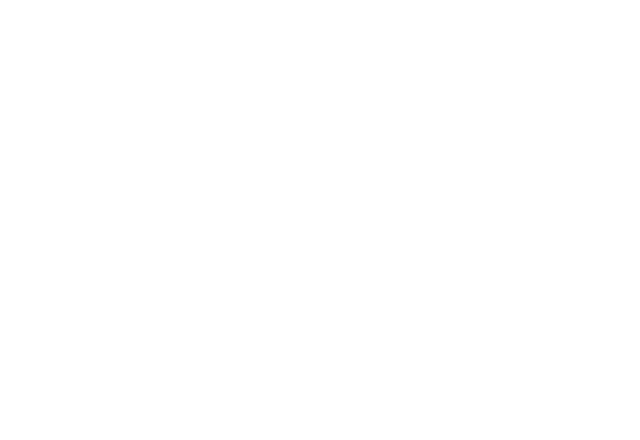
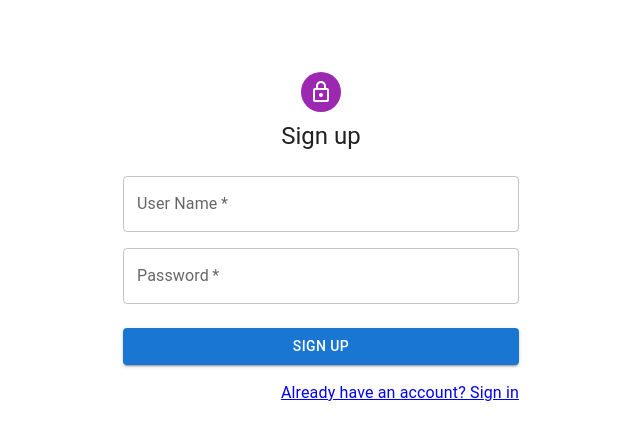
Before and after one commit to HarshRa3/apicrud, a React (Create React App) app: page / in a window 1280 px wide. Shown: the top 440 px of the page, without its empty margins (319-959 px from the left). Built offline with nearby package versions, Linux system fonts and the light colour scheme.

Commit message:
form validation

```diff
--- a/src/App.js
+++ b/src/App.js
@@ -1,9 +1,9 @@
 import React from 'react'
-
+import Router from './router/Router'
 const App = () => {
   return (
     <div>
-
+      <Router/>
     </div>
   )
 }
--- /dev/null
+++ b/src/components/SignIn.js
@@ -0,0 +1,97 @@
+import * as React from "react";
+import Avatar from "@mui/material/Avatar";
+import Button from "@mui/material/Button";
+import CssBaseline from "@mui/material/CssBaseline";
+import TextField from "@mui/material/TextField";
+import Link from "@mui/material/Link";
+import Grid from "@mui/material/Grid";
+import Box from "@mui/material/Box";
+import LockOutlinedIcon from "@mui/icons-material/LockOutlined";
+import Typography from "@mui/material/Typography";
+import Container from "@mui/material/Container";
+import { createTheme, ThemeProvider } from "@mui/material/styles";
+import { useFormik } from "formik";
+import { signInScheema } from "../schemas";
+
+const defaultTheme = createTheme();
+const initialValues = { name: "", password: "" };
+export default function SignIn() {
+  const formik = useFormik({
+    initialValues: initialValues,
+    validationSchema:signInScheema,
+    onSubmit: (values) => {
+      console.log(values);
+    },
+  });
+  return (
+    <ThemeProvider theme={defaultTheme}>
+      <Container component="main" maxWidth="xs">
+        <CssBaseline />
+        <Box
+          sx={{
+            marginTop: 8,
+            display: "flex",
+            flexDirection: "column",
+            alignItems: "center",
+          }}
+        >
+          <Avatar sx={{ m: 1, bgcolor: "secondary.main" }}>
+            <LockOutlinedIcon />
+          </Avatar>
+          <Typography component="h1" variant="h5">
+            Sign in
+          </Typography>
+          <Box
+            component="form"
+            onSubmit={formik.handleSubmit}
+            noValidate
+            sx={{ mt: 1 }}
+          >
+            <TextField
+              margin="normal"
+              required
+              fullWidth
+              label="User Name"
+              name="name"
+              value={formik.values.name}
+              onChange={formik.handleChange}
+              onBlur={formik.handleBlur}
+              autoComplete="off"
+              // autoFocus
+            />
+   {formik.errors.name && formik.touched.name && <Typography variant="p" color={'error'} >{formik.errors.name}</Typography>}
+            <TextField
+              required
+              fullWidth
+              name="password"
+              label="Password"
+              type="password"
+              id="password"
+              autoComplete="off"
+              value={formik.values.password}
+              onChange={formik.handleChange}
+              onBlur={formik.handleBlur}
+            />
+
+{formik.errors.password && formik.touched.password && <Typography variant="p" color={'error'} >{formik.errors.password}</Typography>}
+            <Button
+              type="submit"
+              fullWidth
+              variant="contained"
+              sx={{ mt: 3, mb: 2 }}
+            >
+              Sign In
+            </Button>
+            <Grid container>
+              <Grid item>
+                <Link href="#" variant="body2">
+                  {"Don't have an account? Sign Up"}
+                </Link>
+              </Grid>
+            </Grid>
+          </Box>
+        </Box>
+      </Container>
+    </ThemeProvider>
+  );
+}
--- /dev/null
+++ b/src/components/SignUp.js
@@ -0,0 +1,107 @@
+import * as React from "react";
+import Avatar from "@mui/material/Avatar";
+import Button from "@mui/material/Button";
+import CssBaseline from "@mui/material/CssBaseline";
+import TextField from "@mui/material/TextField";
+import Grid from "@mui/material/Grid";
+import Box from "@mui/material/Box";
+import LockOutlinedIcon from "@mui/icons-material/LockOutlined";
+import Typography from "@mui/material/Typography";
+import Container from "@mui/material/Container";
+import { createTheme, ThemeProvider } from "@mui/material/styles";
+import { useFormik } from "formik";
+import { signUpSchema } from "../schemas";
+import { NavLink } from "react-router-dom";
+const defaultTheme = createTheme();
+const initialValues = {
+  name: "",
+  password: "",
+};
+
+export default function SignUp() {
+  const formik = useFormik({
+    initialValues: initialValues,
+    validationSchema: signUpSchema,
+    onSubmit: (values) => {
+      console.log(values);
+    },
+  });
+
+  return (
+    <ThemeProvider theme={defaultTheme}>
+      <Container component="main" maxWidth="xs">
+        <CssBaseline />
+        <Box
+          sx={{
+            marginTop: 8,
+            display: "flex",
+            flexDirection: "column",
+            alignItems: "center",
+          }}
+        >
+          <Avatar sx={{ m: 1, bgcolor: "secondary.main" }}>
+            <LockOutlinedIcon />
+          </Avatar>
+          <Typography component="h1" variant="h5">
+            Sign up
+          </Typography>
+          <Box
+            component="form"
+            noValidate
+            onSubmit={formik.handleSubmit}
+            sx={{ mt: 3 }}
+          >
+            <Grid container spacing={2}>
+              <Grid item xs={12}>
+                <TextField
+                  required
+                  fullWidth
+                  label="User Name"
+                  name="name"
+                  autoComplete="off"
+                  value={formik.values.name}
+                  onChange={formik.handleChange}
+                  onBlur={formik.handleBlur}
+                />
+                {formik.errors.name && formik.touched.name && <Typography variant="p" color={'error'} >{formik.errors.name}</Typography>}
+
+              </Grid>
+              <Grid item xs={12}>
+                <TextField
+                  required
+                  fullWidth
+                  name="password"
+                  label="Password"
+                  type="password"
+                  id="password"
+                  autoComplete="off"
+                  value={formik.values.password}
+                  onChange={formik.handleChange}
+                  onBlur={formik.handleBlur}
+                />
+                {formik.errors.password && formik.touched.password && <Typography variant="p" color={'error'} >{formik.errors.password}</Typography>}
+                </Grid>
+            </Grid>
+            <NavLink>
+              <Button
+                type="submit"
+                fullWidth
+                variant="contained"
+                sx={{ mt: 3, mb: 2 }}
+              >
+                Sign Up
+              </Button>
+            </NavLink>
+            <Grid container justifyContent="flex-end">
+              <Grid item>
+                <NavLink to={"/signin"} variant="body2">
+                  Already have an account? Sign in
+                </NavLink>
+              </Grid>
+            </Grid>
+          </Box>
+        </Box>
+      </Container>
+    </ThemeProvider>
+  );
+}
--- a/src/index.js
+++ b/src/index.js
@@ -1,8 +1,15 @@
-import React from 'react';
-import ReactDOM from 'react-dom/client';
-import './index.css';
-import App from './App';
-const root = ReactDOM.createRoot(document.getElementById('root'));
+import React from "react";
+import ReactDOM from "react-dom/client";
+import "./index.css";
+import App from "./App";
+import { store } from "./redux/store";
+import { Provider } from "react-redux";
+import { BrowserRouter } from "react-router-dom";
+const root = ReactDOM.createRoot(document.getElementById("root"));
 root.render(
-    <App />
+  <Provider store={store}>
+    <BrowserRouter>
+      <App />
+    </BrowserRouter>
+  </Provider>
 );
--- /dev/null
+++ b/src/pages/HomePage.js
@@ -0,0 +1,11 @@
+import React from 'react'
+import SignUp from '../components/SignUp'
+const HomePage = () => {
+  return (
+    <div>
+        <SignUp/>
+    </div>
+  )
+}
+
+export default HomePage
--- /dev/null
+++ b/src/redux/Slices/userDetailSlices.js
@@ -0,0 +1,14 @@
+import { createSlice } from "@reduxjs/toolkit";
+
+const userDetail=createSlice({
+    name:'userDetail',
+    initialState:{
+        user:[],
+        },
+    reducers:{
+        getUserDetails:(state,action)=>{
+            state.user=action.payload;
+            },
+    }
+})
+export default userDetail.reducer
--- /dev/null
+++ b/src/redux/rootReducer.js
@@ -0,0 +1,7 @@
+import { combineReducers } from "@reduxjs/toolkit";
+
+import userDetailSlices from './Slices/userDetailSlices'
+const rootReducer=combineReducers({
+    userDetail:userDetailSlices,
+})
+export default rootReducer;
--- /dev/null
+++ b/src/redux/store.js
@@ -0,0 +1,7 @@
+import {configureStore} from '@reduxjs/toolkit'
+import rootReducer from './rootReducer'
+export const store=configureStore({
+    reducer:rootReducer
+},
+
+window.__REDUX_DEVTOOLS_EXTENSION__ && window.__REDUX_DEVTOOLS_EXTENSION__())
--- /dev/null
+++ b/src/router/Router.js
@@ -0,0 +1,14 @@
+import React from 'react'
+import { Route, Routes } from 'react-router-dom'
+import SignIn from '../components/SignIn'
+import HomePage from '../pages/HomePage'
+const Router = () => {
+  return (
+    <Routes>
+        <Route path="/" element={<HomePage />} />
+        <Route path="/signin" element={<SignIn/>} />
+    </Routes>
+  )
+}
+
+export default Router
--- /dev/null
+++ b/src/schemas/index.js
@@ -0,0 +1,9 @@
+import * as Yup from 'yup'
+export const signUpSchema=Yup.object({
+    name:Yup.string().min(3,"username should be in 3 letter").max(25).required('Please Enter Your Name')
+    ,password:Yup.string().min(6,"password must be 6 letter").required('Please Enter Your Password')
+})
+export const signInScheema=Yup.object({
+    name:Yup.string().min(3,'username should be in 3 letter').max(25).required('Please Enter Your Correct Name'),
+    password:Yup.string().min(6,"password must be 6 letter").required('Please Enter Your Password')
+})
```
Also changed, not shown: package.json (+6 -1 lines), 1 other file (tests, documents, lock files or other folders).
